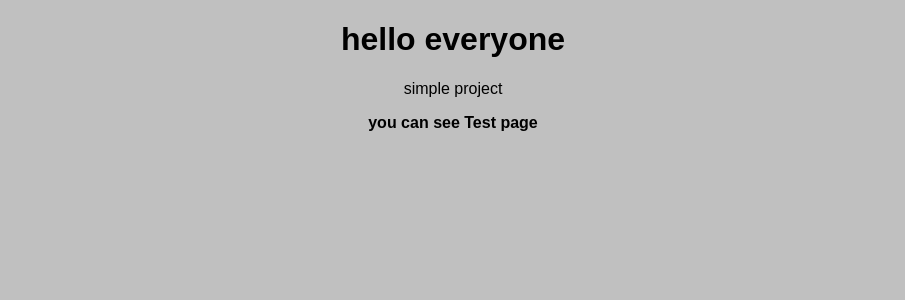
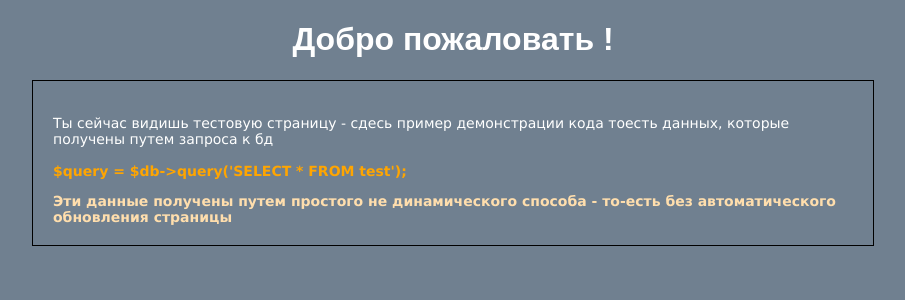
Before and after one commit to Viacheslav1998/quickduck, a CodeIgniter 4 app: the page made by app/Views/pages/Test.php in a window 1280 px wide. Shown: the top 300 px of the page, without its empty margins (187-1092 px from the left). Run offline with PHP 8.4 and a stand-in for CodeIgniter, Linux system fonts and the light colour scheme; the template is opened without the code that fills it, so the values that code supplies are empty; some libraries are stand-ins or nearby versions.

Commit message:
feat: style

```diff
--- a/app/Config/Routes.php
+++ b/app/Config/Routes.php
@@ -10,3 +10,4 @@ use CodeIgniter\Router\RouteCollection;
 //$routes->resource('test');
 //$routes->get('api/test', 'TestController::index');
 $routes->get('/', 'Test::index');
+$routes->get('/test', 'Test::test');
--- a/app/Controllers/Test.php
+++ b/app/Controllers/Test.php
@@ -19,6 +19,9 @@ class Test extends BaseController
     public function index()
     {
         $data = $this->model->getData();
+    }
 
+    public function test() {
+        return view('pages/test');
     }
 }
--- a/app/Views/pages/Test.php
+++ b/app/Views/pages/Test.php
@@ -4,10 +4,32 @@
 	<meta charset="UTF-8">
 	<meta name="viewport" content="width=device-width, initial-scale=1.0">
 	<title>Just tesing</title>
+    <style>
+        body {
+            background: slategray;
+            padding: 0;
+            margin: 0;
+            font-family: Arial;
+        }
+        .space {
+            width: 800px;
+            padding: 20px;
+            margin: 20px auto;
+            font-family: Verdana;
+            font-size: 14px;
+            color: white;
+            border: 1px solid black;
+        }
+    </style>
 </head>
-<body style="background: silver; padding: 0; margin: 0; font-family: Arial; text-align: center;">
-	<h1>hello everyone</h1>
-	<p>simple project</p>
-	<b>you can see Test page</b>
+<body >
+	<h1 style="text-align: center; color: white;">Добро пожаловать !</h1>
+    <div class="space">
+        <p>
+            Ты сейчас видишь тестовую страницу - сдесь пример демонстрации кода
+            тоесть данных, которые получены путем запроса к бд <br><br> <b style="color: orange;"> $query = $db->query('SELECT * FROM test'); </b>
+        </p>
+        <b style="color: navajowhite;">Эти данные получены путем простого не динамического способа - то-есть без автоматического обновления страницы</b>
+    </div>
 </body>
 </html>
```
Also changed, not shown: app/Controllers/TestController.php (deleted, +0 -54 lines).
